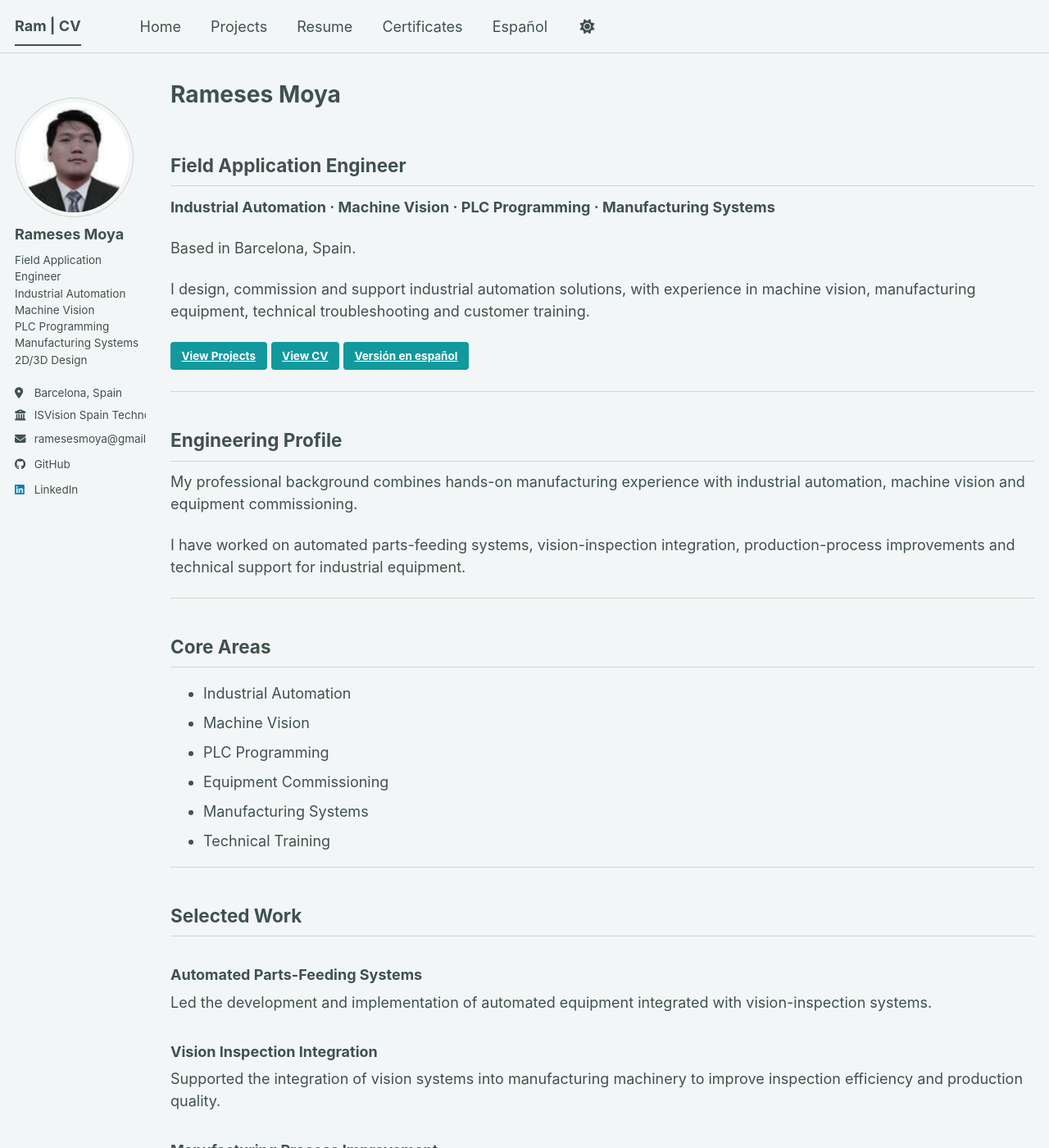
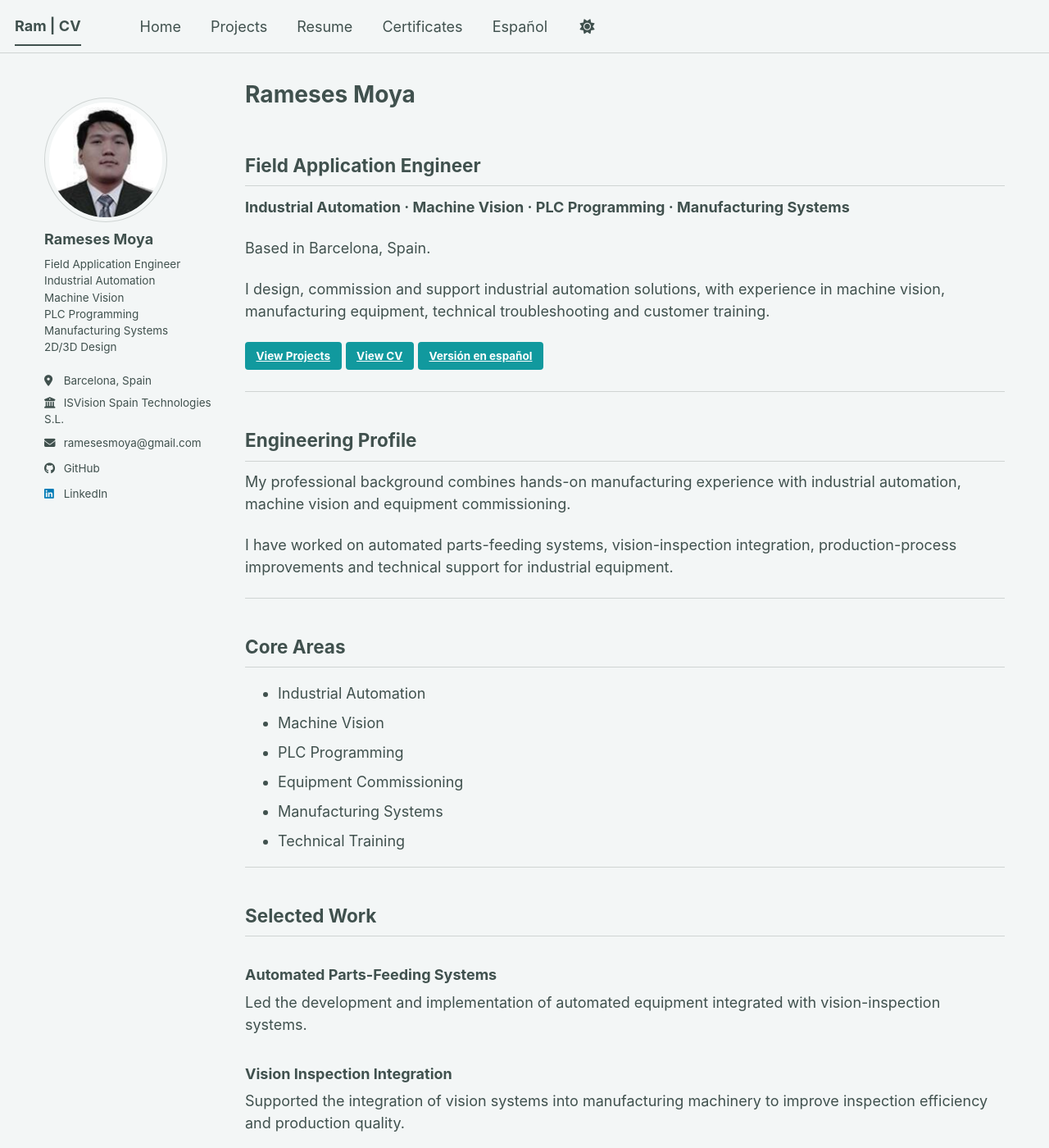
Before and after one commit to rvmoya/rvmoya.github.io, a Jekyll site: the page built from _pages/about.md, in a window 1280 px wide and 1400 px high. Shown: the whole window at 82% size. Built offline with Jekyll 4.4.1, drawn with Linux system fonts in a browser that asks for light colours; a script bundle is joined from its source files by our own code; library files that are not in the unit come from our copies.

Commit message:
fix sidebar try5

```diff
--- a/_sass/layout/_masthead.scss
+++ b/_sass/layout/_masthead.scss
@@ -31,7 +31,7 @@
     font-family: $sans-serif-narrow;
 
     @include breakpoint($x-large) {
-      max-width: $x-large;
+      max-width: 1500px;
     }
 
     nav {
--- a/_sass/layout/_page.scss
+++ b/_sass/layout/_page.scss
@@ -5,21 +5,21 @@
 #main {
   @include container;
   @include clearfix;
-  margin-top: 2em;
-  padding-left: 1em;
-  padding-right: 1em;
+
+  width: calc(100% - 3rem);
+  max-width: 1500px;
+  margin: 2em auto 0;
+  padding-left: 1.5rem;
+  padding-right: 1.5rem;
+
   animation: intro 0.3s both;
   animation-delay: 0.35s;
-
-  @include breakpoint($x-large) {
-    max-width: $x-large;
-  }
 }
 
 .page {
   @include breakpoint($large) {
     float: right;
-    width: calc(100% - 190px);
+    width: calc(100% - 245px);
     margin-left: 0;
     margin-right: 0;
     padding-left: 0;
--- a/_sass/layout/_sidebar.scss
+++ b/_sass/layout/_sidebar.scss
@@ -25,13 +25,12 @@
   }
 
   @include breakpoint($large) {
+    width: 205px;
+    max-width: 205px;
     float: left;
-    width: 160px;
-    max-width: 160px;
-    margin-right: 30px;
     opacity: 1;
     -webkit-transition: opacity 0.2s ease-in-out;
-            transition: opacity 0.2s ease-in-out;
+    transition: opacity 0.2s ease-in-out;
 
     &:hover {
       opacity: 1;
@@ -157,7 +156,7 @@
   }
 
   img {
-    max-width: 145px;
+    max-width: 150px;
     border-radius: 50%;
 
     @include breakpoint($large) {
@@ -307,7 +306,8 @@
   }
 
   li {
-    white-space: nowrap;
+    white-space: normal;
+    overflow-wrap: anywhere;
   }
 
   a {
```
